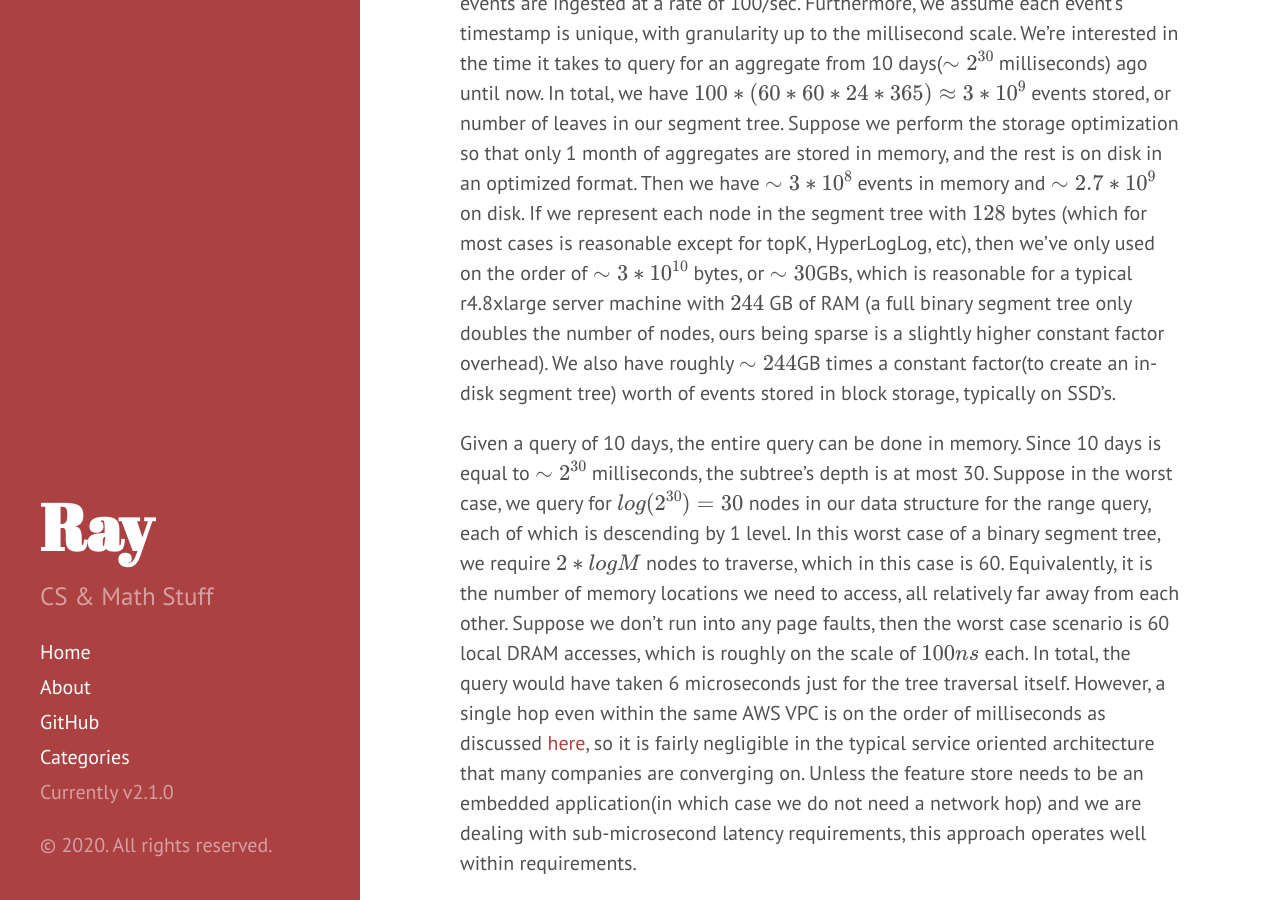
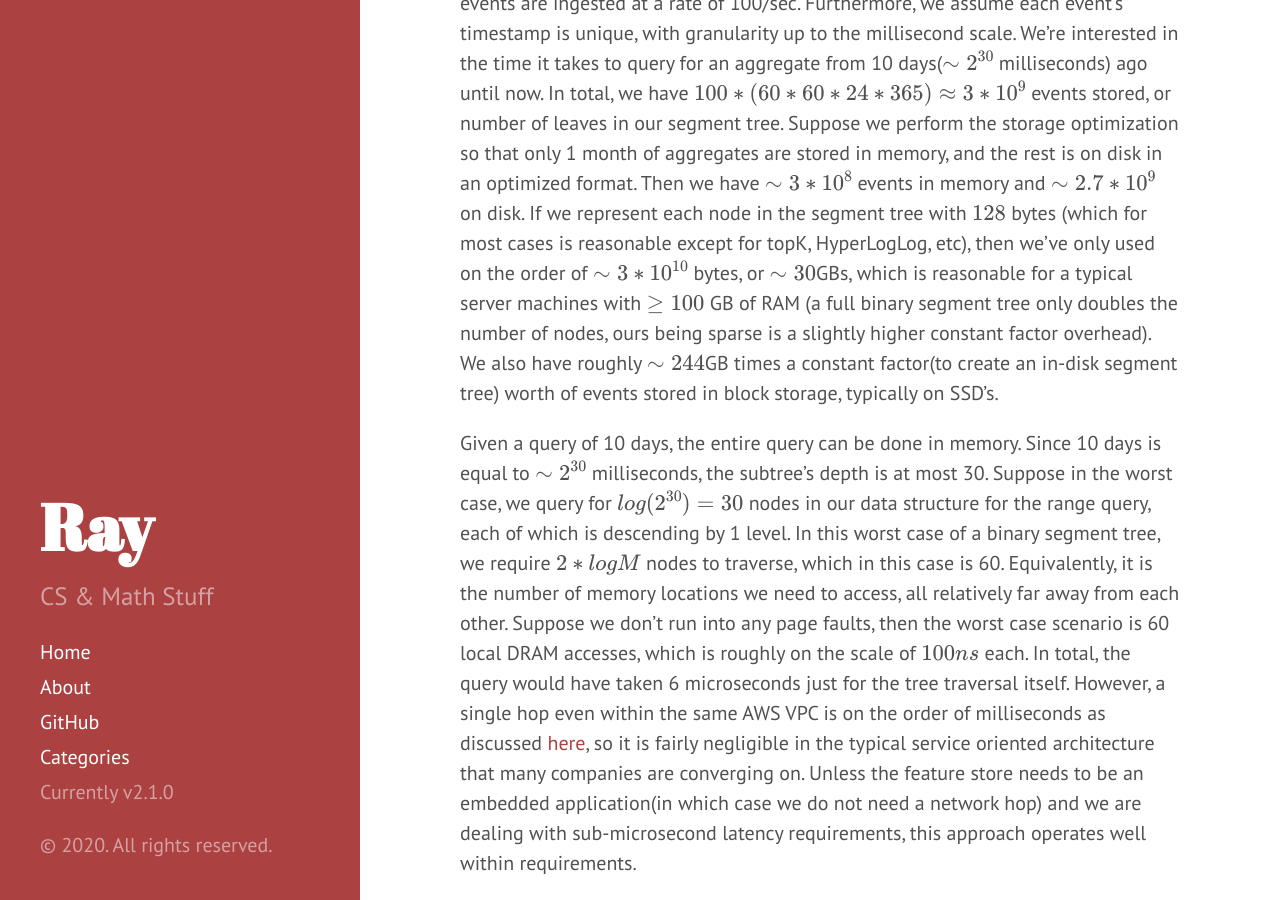
Before and after one commit to OneRaynyDay/oneraynyday.github.io, a Jekyll site: the page built from _posts/2020-09-22-Feature-Store.md, in a window 1280 px wide and 900 px high, scrolled down 16469 px. Built offline with Jekyll 4.4.1, drawn with Linux system fonts in a browser that asks for light colours; formulas are drawn with MathJax 3; comment, search, counter and statistics services are not loaded.

Commit message:
people dont need to know about ec2

```diff
--- a/_posts/2020-09-22-Feature-Store.md
+++ b/_posts/2020-09-22-Feature-Store.md
@@ -355,7 +355,7 @@ There are many types of distributed segment trees out there, like ones based off
 
 #### A Case Study
 
-Suppose we have an online system running with the above design for 1 year, and events are ingested at a rate of 100/sec. Furthermore, we assume each event’s timestamp is unique, with granularity up to the millisecond scale. We’re interested in the time it takes to query for an aggregate from 10 days($\sim 2^{30}$ milliseconds) ago until now. In total, we have $100 * (60 * 60 * 24 * 365) \approx 3 * 10^9$ events stored, or number of leaves in our segment tree. Suppose we perform the storage optimization so that only 1 month of aggregates are stored in memory, and the rest is on disk in an optimized format. Then we have $\sim 3 \* 10^8$ events in memory and $\sim2.7 \* 10^9$ on disk. If we represent each node in the segment tree with $128$ bytes (which for most cases is reasonable except for topK, HyperLogLog, etc), then we’ve only used on the order of $\sim3 \* 10^{10}$ bytes, or $\sim 30$GBs, which is reasonable for a typical r4.8xlarge server machine with $244$ GB of RAM (a full binary segment tree only doubles the number of nodes, ours being sparse is a slightly higher constant factor overhead). We also have roughly $\sim 244$GB times a constant factor(to create an in-disk segment tree) worth of events stored in block storage, typically on SSD’s.
+Suppose we have an online system running with the above design for 1 year, and events are ingested at a rate of 100/sec. Furthermore, we assume each event’s timestamp is unique, with granularity up to the millisecond scale. We’re interested in the time it takes to query for an aggregate from 10 days($\sim 2^{30}$ milliseconds) ago until now. In total, we have $100 * (60 * 60 * 24 * 365) \approx 3 * 10^9$ events stored, or number of leaves in our segment tree. Suppose we perform the storage optimization so that only 1 month of aggregates are stored in memory, and the rest is on disk in an optimized format. Then we have $\sim 3 \* 10^8$ events in memory and $\sim2.7 \* 10^9$ on disk. If we represent each node in the segment tree with $128$ bytes (which for most cases is reasonable except for topK, HyperLogLog, etc), then we’ve only used on the order of $\sim3 \* 10^{10}$ bytes, or $\sim 30$GBs, which is reasonable for a typical server machines with $\geq 100$ GB of RAM (a full binary segment tree only doubles the number of nodes, ours being sparse is a slightly higher constant factor overhead). We also have roughly $\sim 244$GB times a constant factor(to create an in-disk segment tree) worth of events stored in block storage, typically on SSD’s.
 
 Given a query of 10 days, the entire query can be done in memory. Since 10 days is equal to $\sim 2^{30}$ milliseconds, the subtree’s depth is at most 30. Suppose in the worst case, we query for $log(2^{30})=30$ nodes in our data structure for the range query, each of which is descending by 1 level. In this worst case of a binary segment tree, we require $2*logM$ nodes to traverse, which in this case is 60. Equivalently, it is the number of memory locations we need to access, all relatively far away from each other. Suppose we don’t run into any page faults, then the worst case scenario is 60 local DRAM accesses, which is roughly on the scale of $100ns$ each. In total, the query would have taken 6 microseconds just for the tree traversal itself. However, a single hop even within the same AWS VPC is on the order of milliseconds as discussed [here](https://stackoverflow.com/questions/54190445/aws-latency-between-zones-within-a-same-region#:~:text=For%20your%20use%20case%2C%20database,the%20same%20zone%20as%20RDS.), so it is fairly negligible in the typical service oriented architecture that many companies are converging on. Unless the feature store needs to be an embedded application(in which case we do not need a network hop) and we are dealing with sub-microsecond latency requirements, this approach operates well within requirements.
 
```
